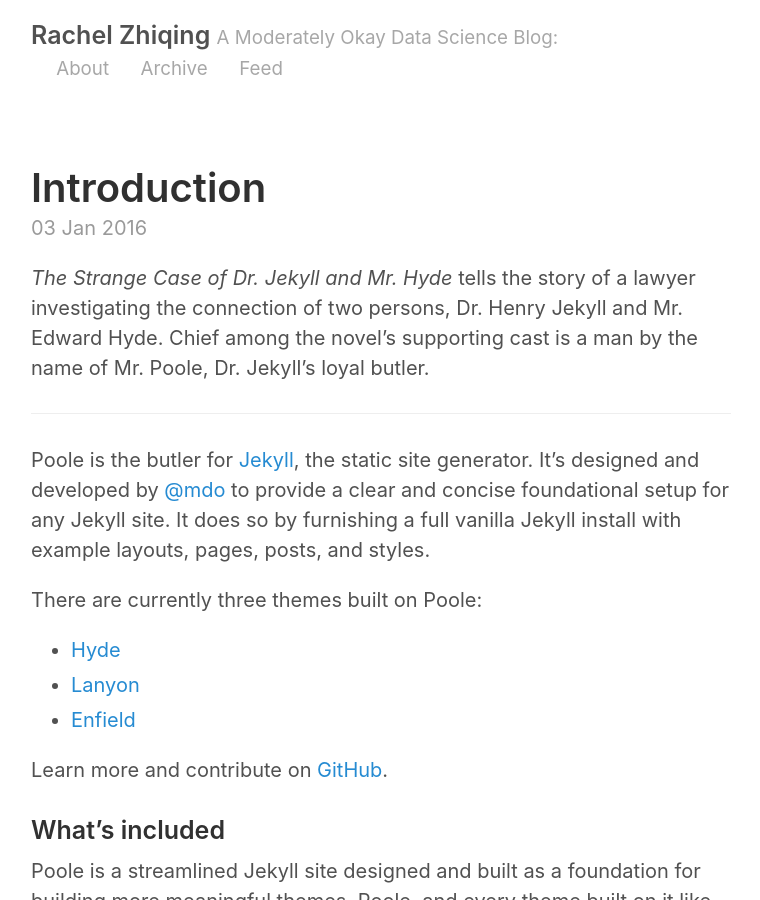
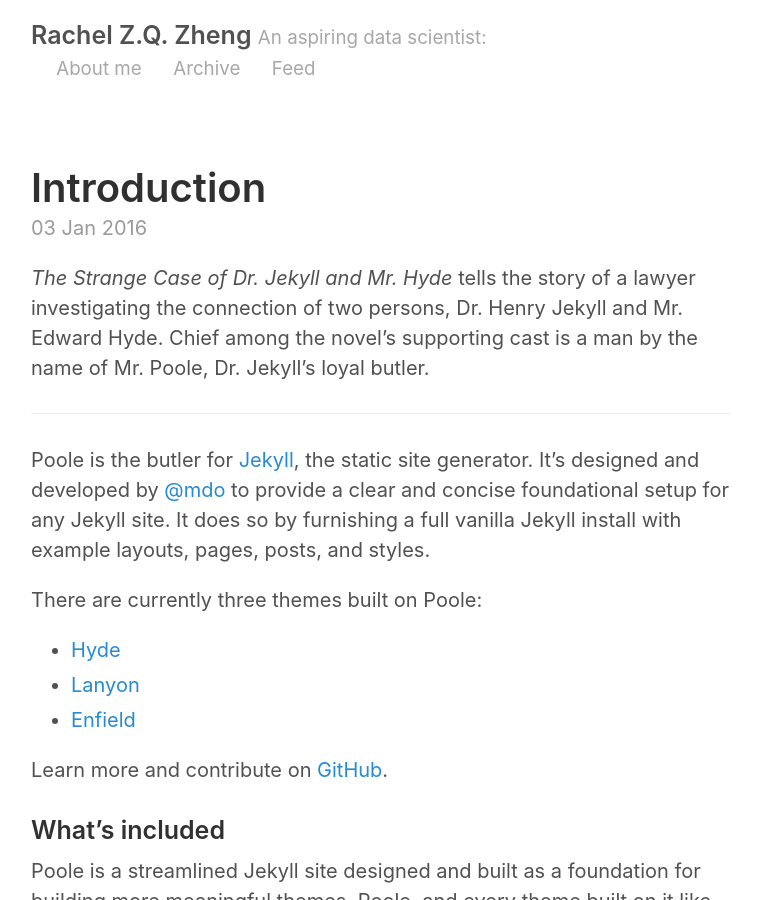
Before and after one commit to chunmun/ZeeTsing.github.io, a Jekyll site: the page built from index.html, in a window 1280 px wide and 900 px high. Shown: the whole window, without its empty margins (259-1019 px from the left). Built offline with Jekyll 4.4.1, drawn with Linux system fonts in a browser that asks for light colours; the list of posts is cut into pages by our own code.

Commit message:
Updated Title and about

```diff
--- a/_config.yml
+++ b/_config.yml
@@ -2,8 +2,8 @@
 permalink:           pretty
 
 # Setup
-title:               Rachel Zhiqing
-tagline:             A Moderately Okay Data Science Blog
+title:               Rachel Z.Q. Zheng
+tagline:             An aspiring data scientist
 url:                 http://ZeeTsing.github.io
 paginate:            2
 baseurl:             ""
@@ -17,8 +17,8 @@ sass:
 
 # About/contact
 author:
-  name:              Rachel Zhiqing
-  url:
+  name:              Rachel Zhiqing Zheng
+  url:               https://github.com/ZeeTsing
   email:             rachelzqzheng@gmail.com
 
 # Custom vars
@@ -33,6 +33,6 @@ gems:
 
 # Page List
 pages_list:
-  About: '/about'
+  About me: '/about'
   Archive: '/archive'
   Feed: '/index.html'
```
Also changed, not shown: 7 other files.
